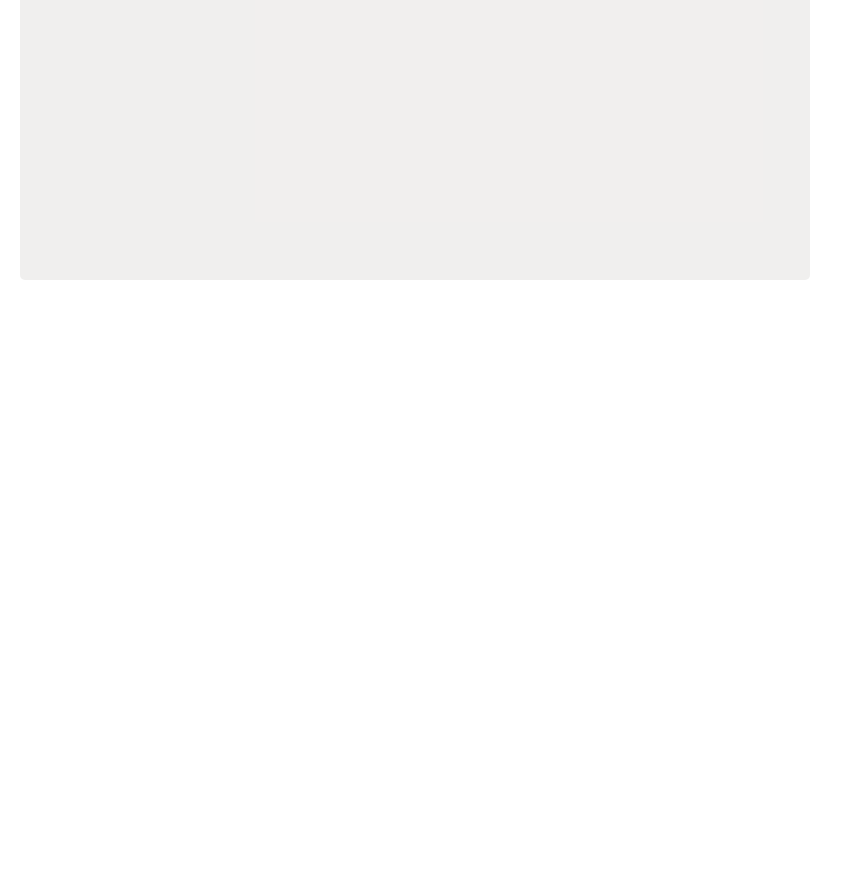
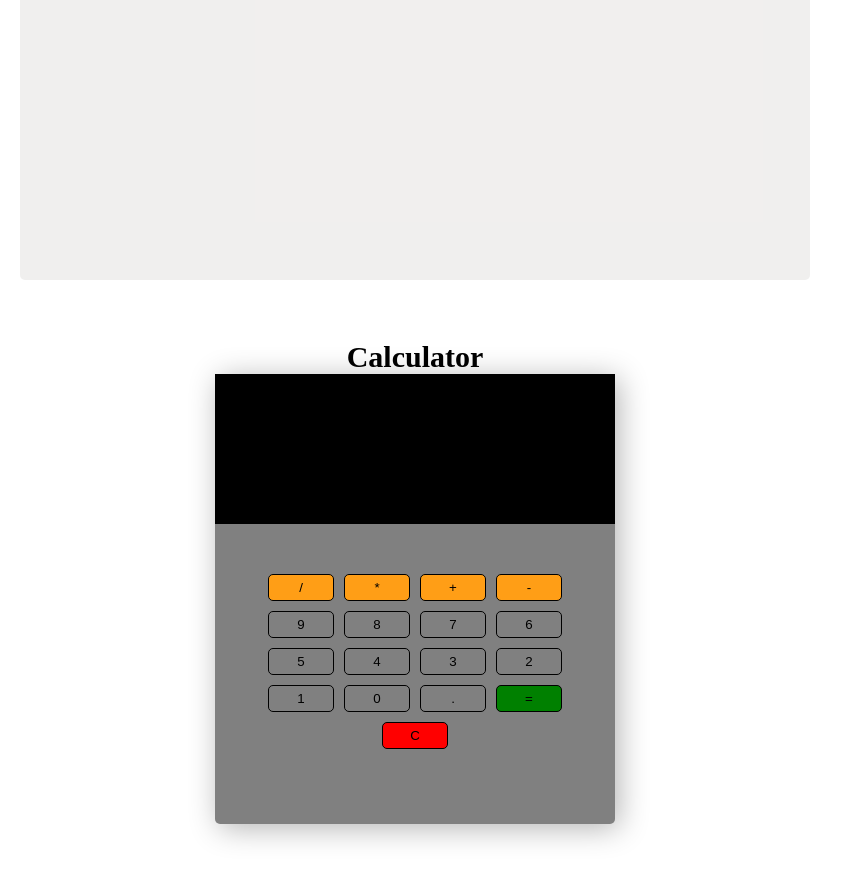
Before and after one commit to justaway1/AllProjects, a plain HTML site: page index.html in a window 1280 px wide. Shown: the part 541-1415 px from the top of the page, without its empty margins (0-853 px from the left). Before the commit the page ends 841 px from the top, so only its background shows below. Drawn offline with Linux system fonts and the light colour scheme.

Commit message:
Adding Calculator

```diff
--- a/index.html
+++ b/index.html
@@ -41,6 +41,34 @@
           <p id="meme-description"></p>
         </div>
       </div>
+      <!-- CALCULATOR -->
+      <div class="calculator-wrapper">
+        <h2>Calculator</h2>
+        <div class="calculator-body">
+          <div class="calculator-screen">
+            <input type="text" id="calculator-screen" />
+          </div>
+          <div class="calculator-buttons">
+            <button type="button" class="btn btn-yellow" data-num="/">/</button>
+            <button type="button" class="btn btn-yellow" data-num="*">*</button>
+            <button type="button" class="btn btn-yellow" data-num="+">+</button>
+            <button type="button" class="btn btn-yellow" data-num="-">-</button>
+            <button type="button" class="btn btn-grey" data-num="9">9</button>
+            <button type="button" class="btn btn-grey" data-num="8">8</button>
+            <button type="button" class="btn btn-grey" data-num="7">7</button>
+            <button type="button" class="btn btn-grey" data-num="6">6</button>
+            <button type="button" class="btn btn-grey" data-num="5">5</button>
+            <button type="button" class="btn btn-grey" data-num="4">4</button>
+            <button type="button" class="btn btn-grey" data-num="3">3</button>
+            <button type="button" class="btn btn-grey" data-num="2">2</button>
+            <button type="button" class="btn btn-grey" data-num="1">1</button>
+            <button type="button" class="btn btn-grey" data-num="0">0</button>
+            <button type="button" class="btn btn-grey" data-num=".">.</button>
+            <button type="button" class="btn btn-equal">=</button>
+            <button type="button" class="btn btn-clear">C</button>
+          </div>
+        </div>
+      </div>
     </div>
     <!-- IMAGE SEARCH APP ENDING -->
   </body>
--- a/main.js
+++ b/main.js
@@ -65,7 +65,7 @@ async function generateMeme () {
   const response = await fetch('https://meme-api.com/gimme/wholesomememes')
   const data = await response.json()
 
-  memeTitle.textContent = ` Title: ${data.title}`
+  memeTitle.textContent = ` Title: 3\${data.title}`
   memeImage.src = data.url
   memeDesc.textContent = `Meme by: ${data.author}`
 }
--- a/styles.css
+++ b/styles.css
@@ -206,3 +206,78 @@ form {
   object-fit: cover;
   height: 100%;
 }
+
+/* Calculator */
+
+.calculator-wrapper {
+  grid-column: 1 / span 2;
+  margin: 30px auto;
+}
+
+.calculator-wrapper h2 {
+  text-align: center;
+  font-size: 3rem;
+}
+
+
+.calculator-body {
+  width: 400px;
+  height: 450px;
+  background: grey;
+  border-radius: 5px;
+  box-shadow: 4px 4px 30px rgba(0, 0, 0, 0.3);
+}
+
+.calculator-screen {
+  width: 100%;
+  height: 150px;
+  display: flex
+}
+
+#calculator-screen {
+  width: 100%;
+  height: 100%;
+  font-size: 2rem;
+  outline: none;
+  border: none;
+  text-align: right;
+  background: black;
+  pointer-events: none;
+}
+
+.calculator-buttons {
+  display: flex;
+  justify-content: center;
+  align-items: center;
+  flex-wrap: wrap;
+  padding: 20px;
+  gap: 10px;
+  margin: 30px;
+
+}
+
+.calculator-buttons button {
+  flex: 0 0 22%;
+  border-radius: 5px;
+  padding: 5px 10px;
+  cursor: pointer;
+  border: 1px solid black;
+}
+
+
+.btn-yellow {
+  background-color: rgb(255, 158, 22);
+}
+
+.btn-grey {
+  background-color: grey;
+
+}
+
+.btn-equal {
+  background-color: green;
+}
+
+.btn-clear {
+  background-color: red;
+}
```
